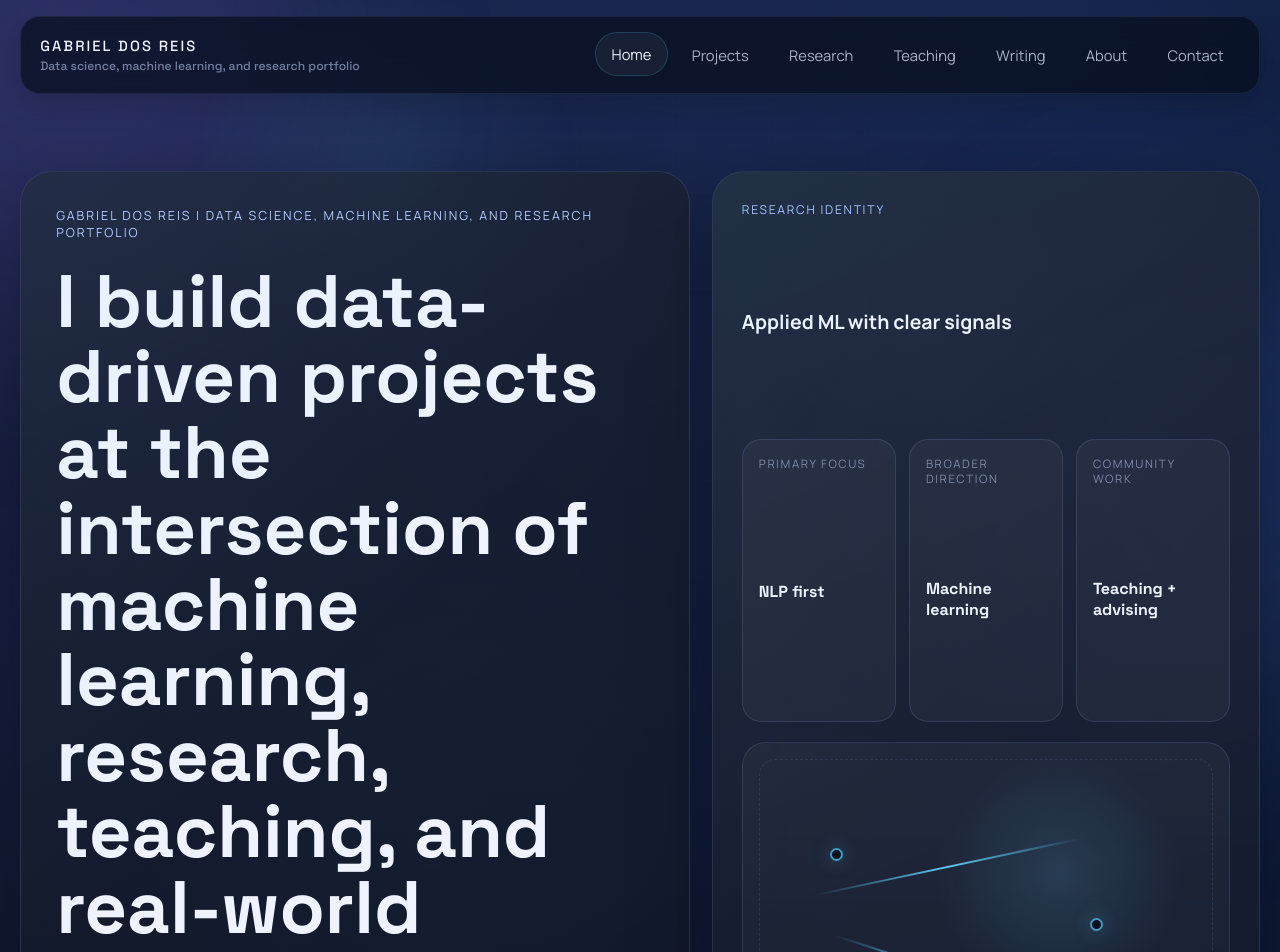
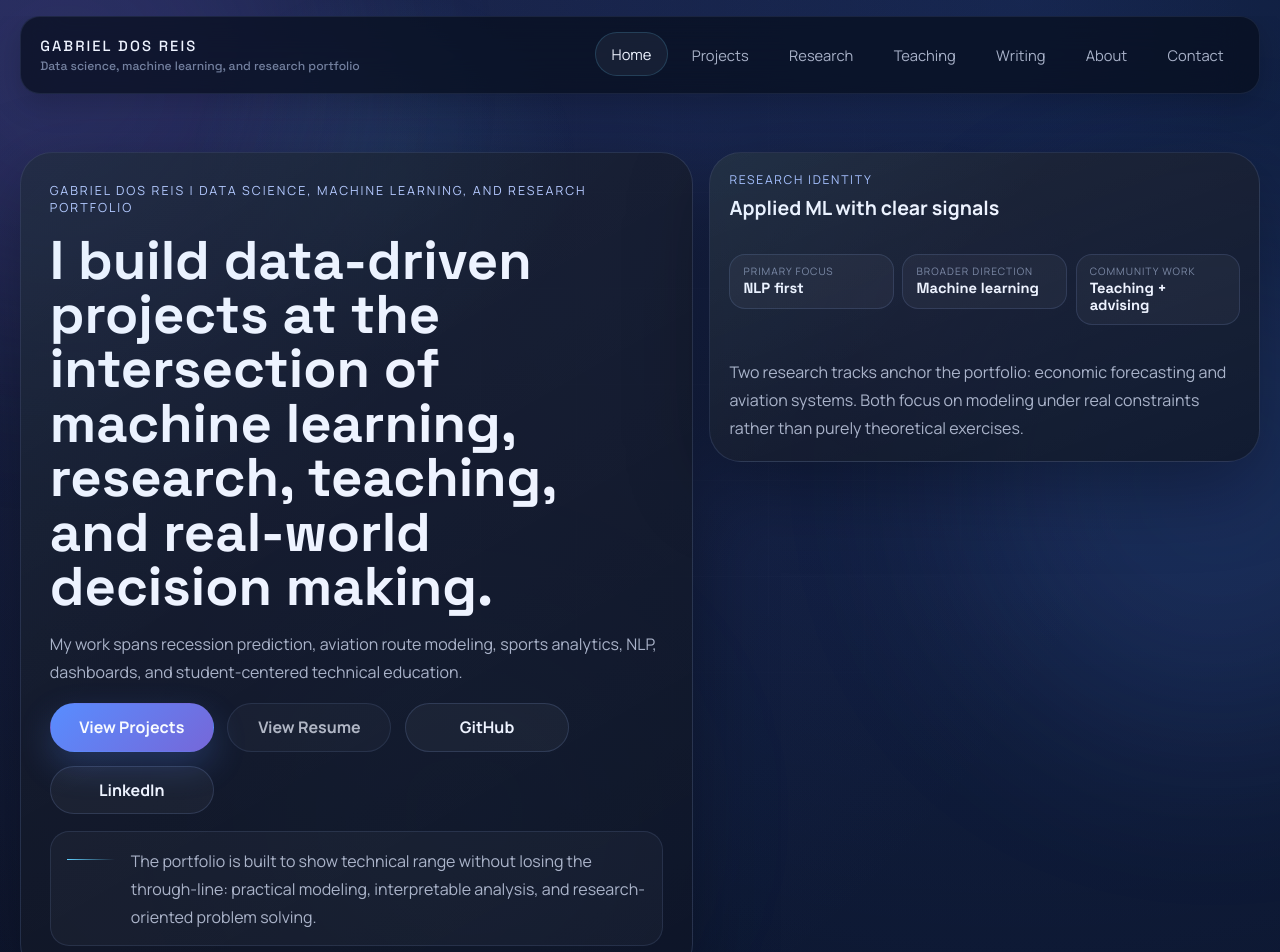
Before and after one commit to Barderus/portfolio-website, a React (Vite) app: page /#/ in a window 1280 px wide. Shown: the top 952 px of the page. Built offline with nearby package versions, Linux system fonts and the light colour scheme.

Commit message:
Tighten home hero layout

```diff
--- a/src/pages/HomePage.jsx
+++ b/src/pages/HomePage.jsx
@@ -125,16 +125,6 @@ function HomePage() {
               ))}
             </div>
 
-            <div className="hero-lab-surface" aria-hidden="true">
-              <span className="lab-line lab-line-a" />
-              <span className="lab-line lab-line-b" />
-              <span className="lab-line lab-line-c" />
-              <span className="lab-node lab-node-a" />
-              <span className="lab-node lab-node-b" />
-              <span className="lab-node lab-node-c" />
-              <span className="lab-node lab-node-d" />
-            </div>
-
             <div className="hero-lab-copy">
               <p>{pageContent.research.intro}</p>
             </div>
--- a/src/styles.css
+++ b/src/styles.css
@@ -199,13 +199,13 @@ main {
 }
 
 .hero {
-  padding: 4.8rem 0 2rem;
+  padding: 3.6rem 0 1.5rem;
 }
 
 .hero-grid {
   display: grid;
   grid-template-columns: minmax(0, 1.1fr) minmax(320px, 0.9fr);
-  gap: 1.4rem;
+  gap: 1rem;
   align-items: stretch;
 }
 
@@ -219,8 +219,8 @@ main {
 
 .hero-primary {
   display: grid;
-  gap: 1.4rem;
-  padding: 2.2rem;
+  gap: 1.05rem;
+  padding: 1.8rem;
   border: 1px solid var(--line);
   border-radius: 2rem;
   background:
@@ -253,9 +253,9 @@ main {
 
 .hero h1 {
   margin: 0;
-  max-width: 16ch;
-  font-size: clamp(2.8rem, 5.8vw, 5.2rem);
-  line-height: 1.02;
+  max-width: 20ch;
+  font-size: clamp(2.2rem, 4.25vw, 4.1rem);
+  line-height: 1;
 }
 
 .hero-copy,
@@ -270,8 +270,8 @@ main {
 }
 
 .hero-copy {
-  max-width: 44rem;
-  font-size: 1.08rem;
+  max-width: 40rem;
+  font-size: 1rem;
 }
 
 .hero-actions,
@@ -289,8 +289,8 @@ main {
   display: flex;
   gap: 1rem;
   align-items: flex-start;
-  max-width: 42rem;
-  padding: 1rem 1.1rem;
+  max-width: 40rem;
+  padding: 0.9rem 1rem;
   border: 1px solid rgba(157, 186, 255, 0.12);
   border-radius: 1.2rem;
   background: rgba(255, 255, 255, 0.03);
@@ -306,8 +306,10 @@ main {
 
 .hero-lab-panel {
   display: grid;
-  gap: 1.25rem;
-  padding: 1.8rem;
+  align-content: start;
+  align-self: start;
+  gap: 2.04rem;
+  padding: 1.15rem 1.2rem;
   border: 1px solid rgba(157, 186, 255, 0.14);
   border-radius: 2rem;
   background:
@@ -318,7 +320,7 @@ main {
 
 .hero-lab-header {
   display: grid;
-  gap: 0.3rem;
+  gap: 0.38rem;
 }
 
 .hero-visual-label {
@@ -335,32 +337,37 @@ main {
 .hero-lab-grid {
   display: grid;
   grid-template-columns: repeat(3, minmax(0, 1fr));
-  gap: 0.8rem;
+  gap: 0.55rem;
+  align-items: start;
 }
 
 .hero-lab-card {
-  display: grid;
-  gap: 0.4rem;
-  padding: 1rem;
+  display: flex;
+  flex-direction: column;
+  align-self: start;
+  gap: 0.16rem;
+  padding: 0.68rem 0.82rem;
   border: 1px solid rgba(157, 186, 255, 0.14);
-  border-radius: 1.2rem;
+  border-radius: 1rem;
   background: rgba(255, 255, 255, 0.04);
 }
 
 .hero-lab-card span {
   color: var(--text-dim);
-  font-size: 0.72rem;
+  font-size: 0.64rem;
   text-transform: uppercase;
-  letter-spacing: 0.14em;
+  letter-spacing: 0.1em;
+  line-height: 1.1;
 }
 
 .hero-lab-card strong {
-  font-size: 1rem;
+  font-size: 0.92rem;
+  line-height: 1.15;
 }
 
 .hero-lab-surface {
   position: relative;
-  min-height: 17rem;
+  min-height: 12.5rem;
   border: 1px solid rgba(157, 186, 255, 0.14);
   border-radius: 1.5rem;
   background:
@@ -438,7 +445,7 @@ main {
 }
 
 .hero-lab-copy {
-  padding: 0.2rem 0.1rem 0;
+  padding: 0.02rem 0 0;
 }
 
 .section {
```
